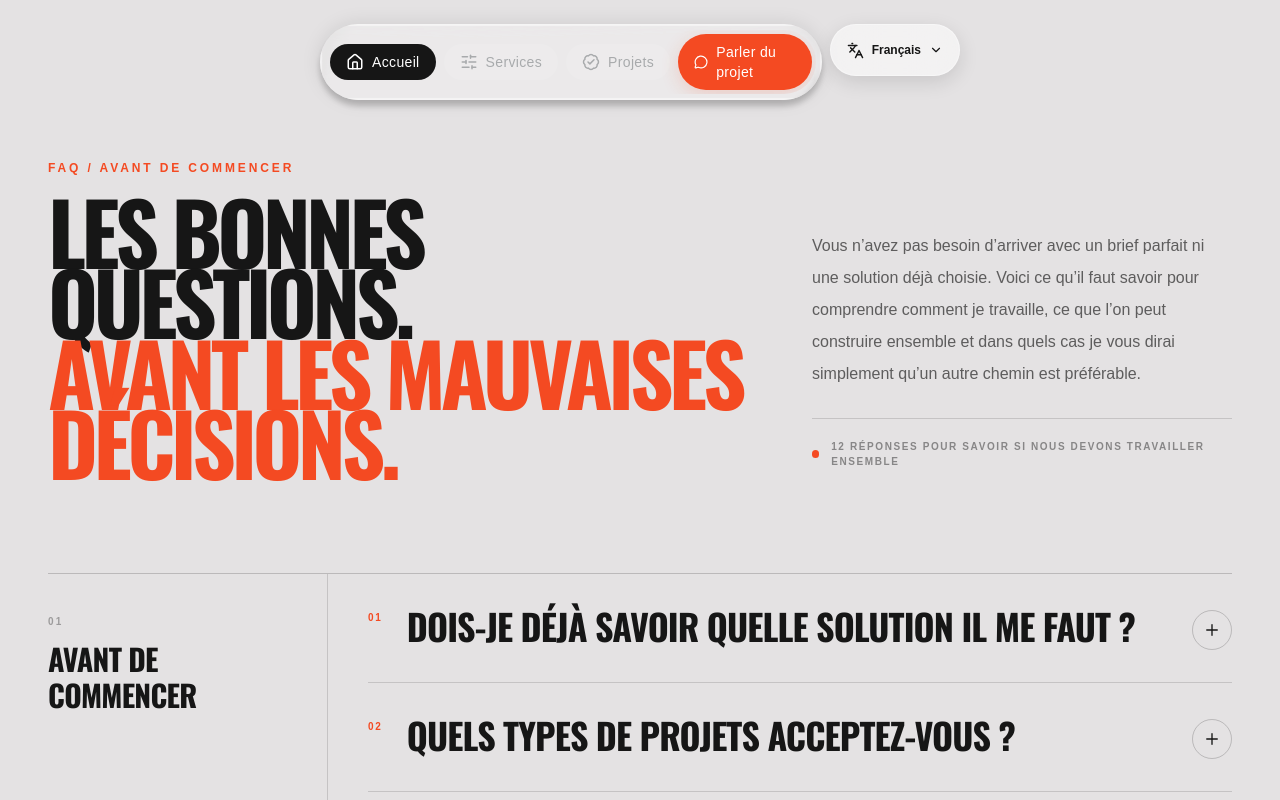
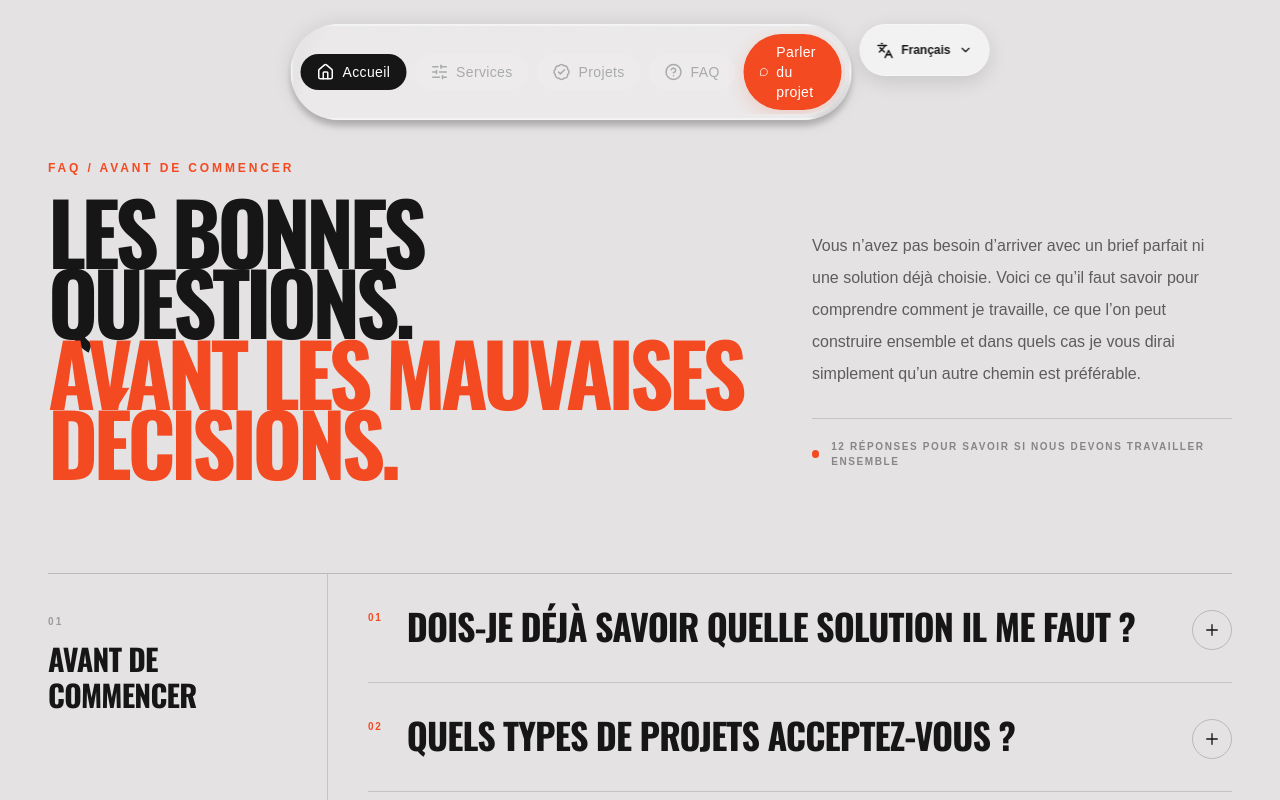
Before and after one commit to nuhfear1/Visit-card, a Next.js app: page /faq in a window 1280 px wide. Shown: the top 800 px of the page. Built offline with nearby package versions, Linux system fonts and the light colour scheme.

Commit message:
feat: add FAQ to navigation

```diff
--- a/src/components/Navbar.tsx
+++ b/src/components/Navbar.tsx
@@ -1,11 +1,12 @@
 "use client";
 
 import React, { useEffect, useRef, useState } from "react";
-import { Home, SlidersHorizontal, BadgeCheck, MessageCircle, Menu, X, Languages, ChevronDown } from "lucide-react";
+import { Home, SlidersHorizontal, BadgeCheck, CircleHelp, MessageCircle, Menu, X, Languages, ChevronDown } from "lucide-react";
 import Link from "next/link";
 import { usePathname } from "next/navigation";
 import { usePageTransition } from "@/components/PageTransition";
 import { getCopy, getLocaleFromPathname, localizedPath, localeOptions, stripLocaleFromPathname } from "@/lib/i18n";
+import { getFaqCopy } from "@/lib/faq";
 
 interface GlassEffectProps {
   children: React.ReactNode;
@@ -61,12 +62,14 @@ export default function Navbar() {
   const languageRef = useRef<HTMLDivElement>(null);
   const locale = getLocaleFromPathname(pathname);
   const copy = getCopy(locale).nav;
+  const faqCopy = getFaqCopy(locale);
   const basePath = stripLocaleFromPathname(pathname);
 
   const navItems = [
     { icon: <Home size={18} />, label: copy.home, description: copy.homeDesc, href: localizedPath(locale, "/") },
     { icon: <SlidersHorizontal size={18} />, label: copy.services, description: copy.servicesDesc, href: localizedPath(locale, "/about") },
     { icon: <BadgeCheck size={18} />, label: copy.projects, description: copy.projectsDesc, href: localizedPath(locale, "/projects") },
+    { icon: <CircleHelp size={18} />, label: faqCopy.navLabel, description: faqCopy.navDesc, href: localizedPath(locale, "/faq") },
     { icon: <MessageCircle size={18} />, label: copy.contact, description: copy.contactDesc, href: localizedPath(locale, "/contact"), cta: true },
   ];
 
```
